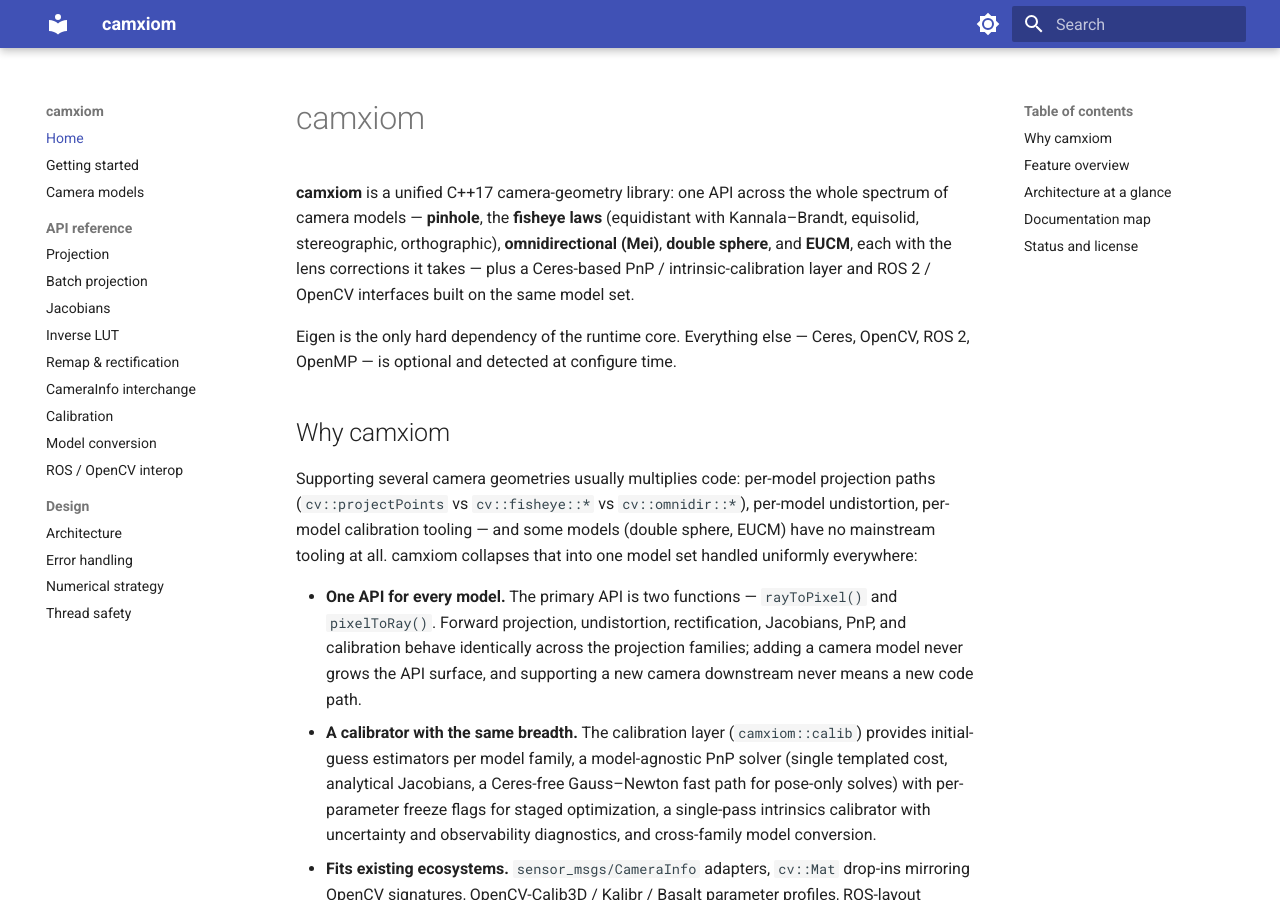
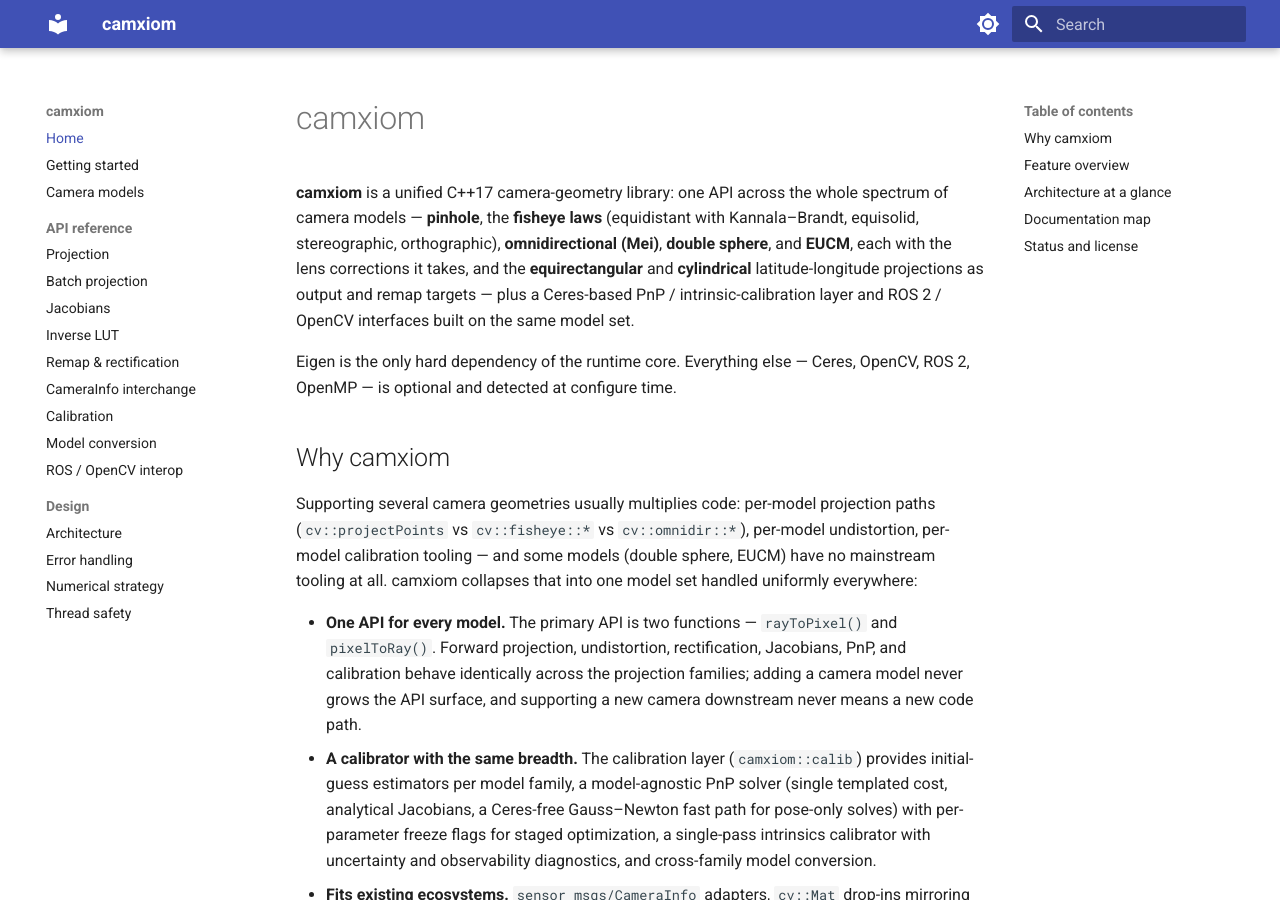
Before and after one commit to tier4/camxiom, an MkDocs documentation site: the page built from docs/index.md, in a window 1280 px wide and 900 px high. Built offline with MkDocs 1.6.1 and Material for MkDocs 9.7.7, drawn with Linux system fonts in a browser that asks for light colours.

Commit message:
docs: name the fisheye and latitude-longitude laws in the overviews
The README and the documentation home page still listed the camera
models as "fisheye (Kannala-Brandt)" with its full distortion catalogue.
Name the four fisheye laws, say that each law takes only the corrections
defined for it, and mention the equirectangular and cylindrical
projections as output and remap targets.

```diff
--- a/docs/index.md
+++ b/docs/index.md
@@ -4,8 +4,10 @@
 whole spectrum of camera models — **pinhole**, the **fisheye laws**
 (equidistant with Kannala–Brandt, equisolid, stereographic, orthographic),
 **omnidirectional (Mei)**, **double sphere**, and **EUCM**, each with the lens
-corrections it takes — plus a Ceres-based PnP / intrinsic-calibration layer
-and ROS 2 / OpenCV interfaces built on the same model set.
+corrections it takes, and the **equirectangular** and **cylindrical**
+latitude-longitude projections as output and remap targets — plus a Ceres-based
+PnP / intrinsic-calibration layer and ROS 2 / OpenCV interfaces built on the
+same model set.
 
 Eigen is the only hard dependency of the runtime core. Everything else —
 Ceres, OpenCV, ROS 2, OpenMP — is optional and detected at configure time.
```
Also changed, not shown: README.md (+5 -2 lines).
